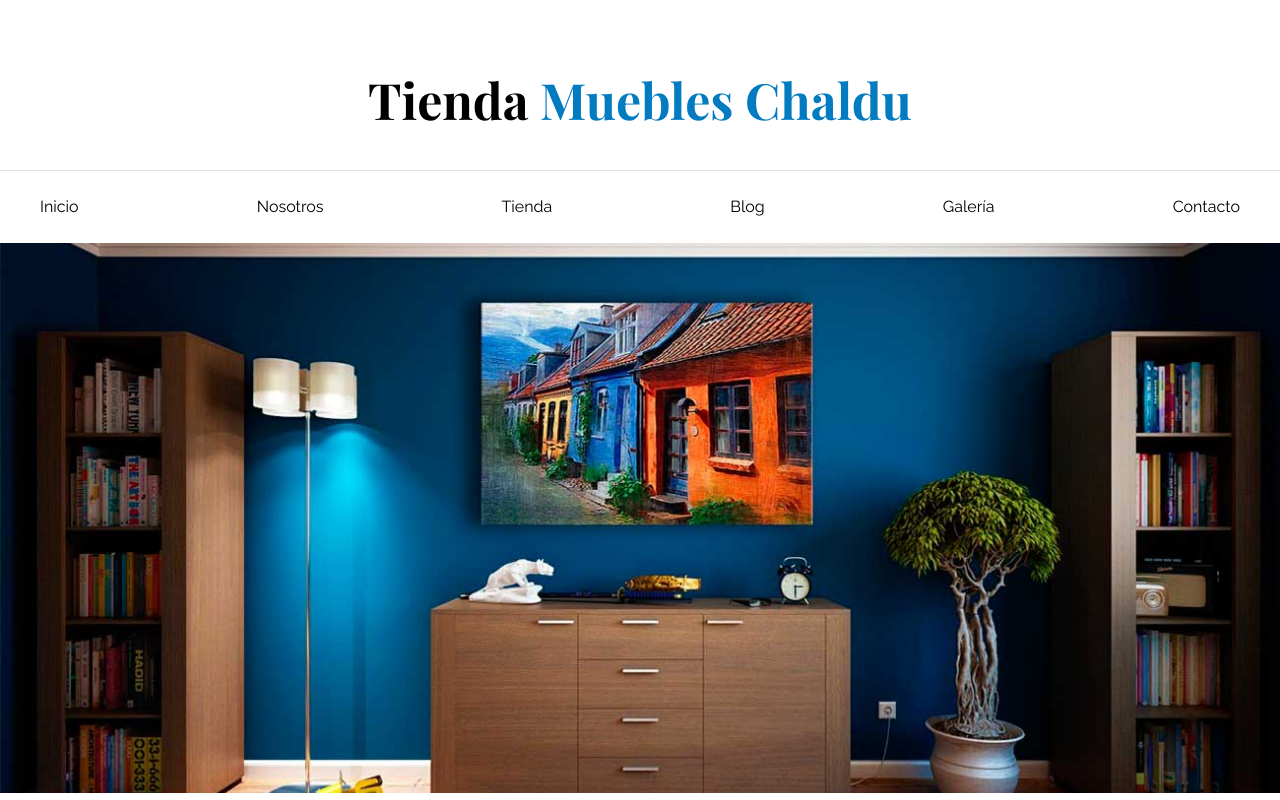
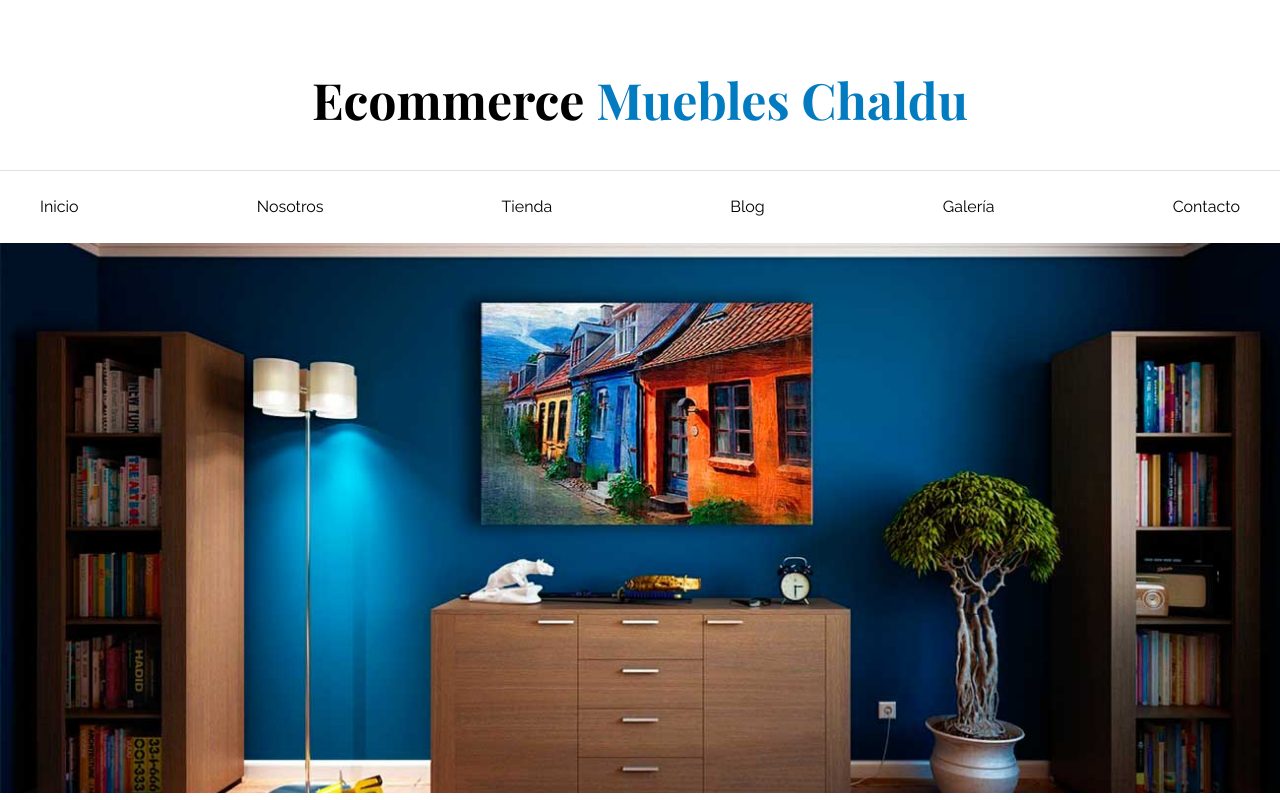
Before and after one commit to gchaldu/EcommerceHtml, a plain HTML site: page index.html in a window 1280 px wide. Shown: the top 800 px of the page. Drawn offline with nearby package versions, Linux system fonts and the light colour scheme.

Commit message:
version tercera

```diff
--- a/index.html
+++ b/index.html
@@ -13,7 +13,7 @@
 </head>
 <body>
     <header>
-        <h1 class="nombre-sitio">Tienda <span> Muebles Chaldu</span></h1>
+        <h1 class="nombre-sitio">Ecommerce <span> Muebles Chaldu</span></h1>
     </header>
 
     <div class="contenedor-navegacion">
```
